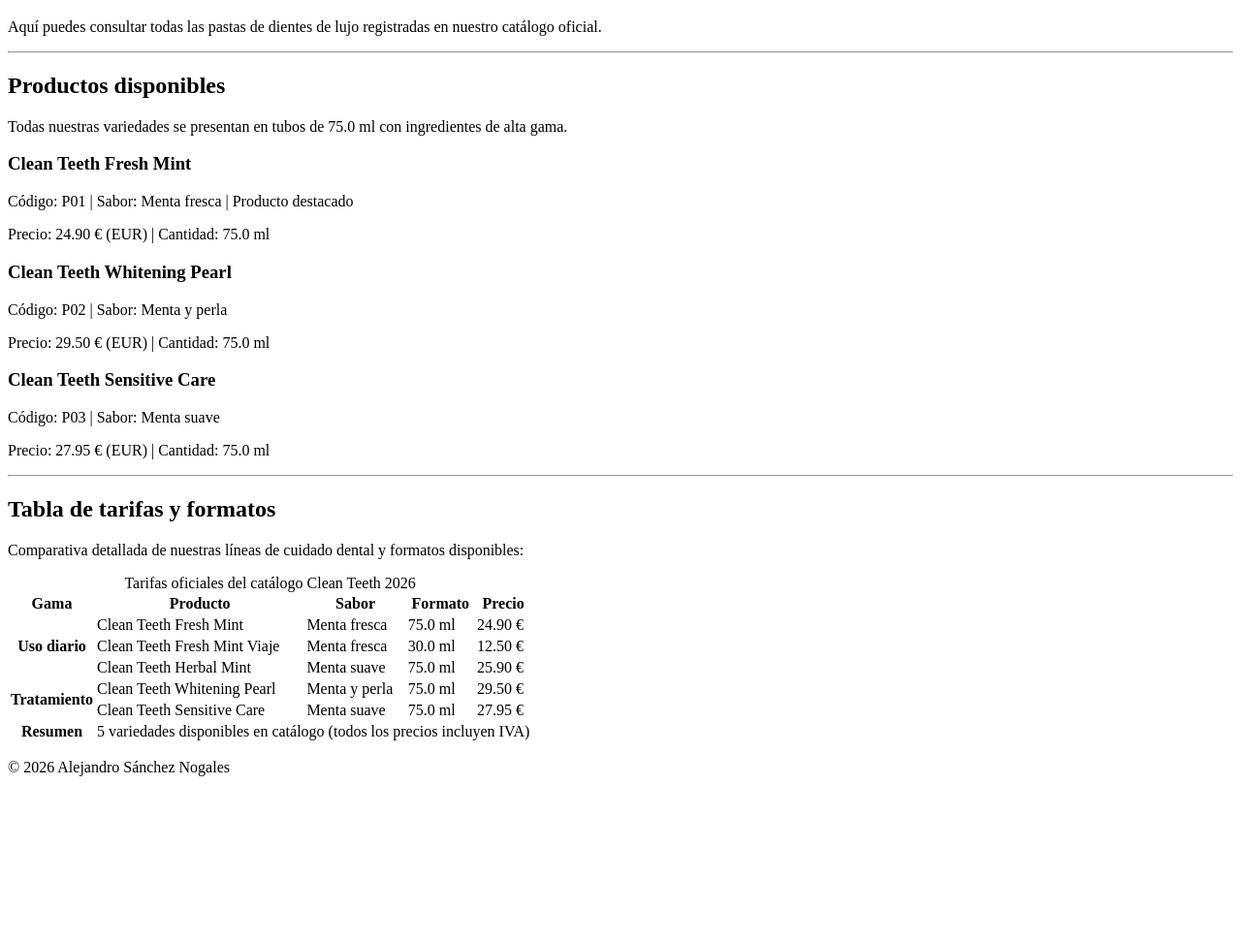
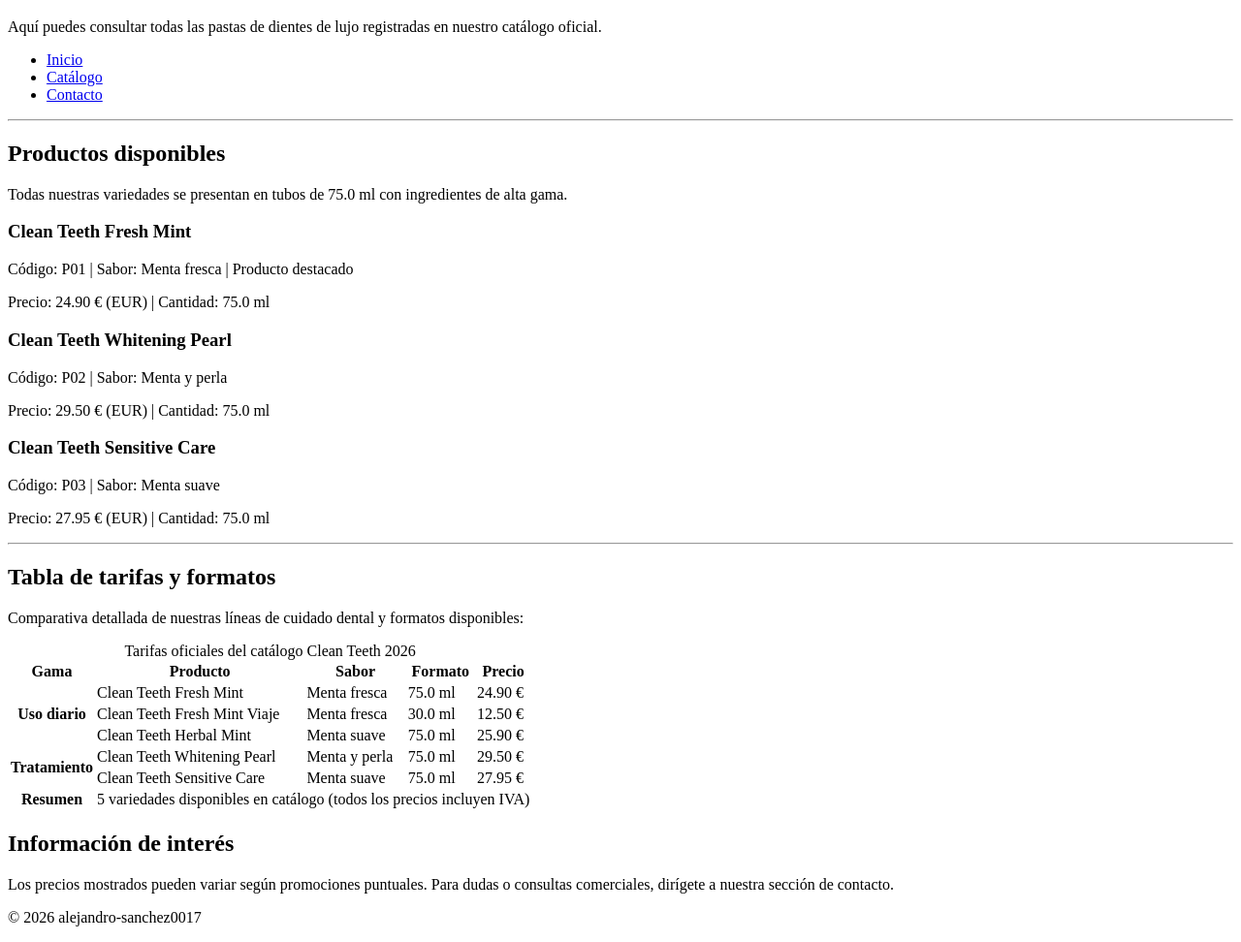
Before and after one commit to alejandro-sanchez0017/Proyecto-Integrador-LM-2026-UD1-UD2, a plain HTML site: page proyecto/catalogo.html in a window 1280 px wide. Shown: the part 61-1033 px from the top of the page at 97% size. Before the commit the page ends 878 px from the top, so only its background shows below. Drawn offline with Linux system fonts and the light colour scheme.

Commit message:
feat: estructura semántica html5 en index y catalogo

```diff
--- a/proyecto/catalogo.html
+++ b/proyecto/catalogo.html
@@ -6,54 +6,62 @@
   <title>Catálogo | Clean Teeth</title>
   <meta name="description" content="Catálogo completo de pastas de dientes de lujo de la marca Clean Teeth.">
   <meta name="keywords" content="catalogo, pastas, menta, perla, sensitive, precios">
-  <meta name="author" content="Alejandro Sánchez Nogales">
+  <!-- Sustituir TU_USUARIO por tu usuario en minúsculas -->
+  <meta name="author" content="alejandro-sanchez0017">
 </head>
 <body>
-  <!-- NAV: aquí irá el menú (UD4) -->
 
-  <!-- Cabecera de catálogo -->
-  <div>
+  <!-- Cabecera de catálogo y menú -->
+  <header>
     <h1>Catálogo de pastas Clean Teeth</h1>
     <p>Aquí puedes consultar todas las pastas de dientes de lujo registradas en nuestro catálogo oficial.</p>
-  </div>
+    <nav>
+      <ul>
+        <li><a href="index.html">Inicio</a></li>
+        <li><a href="catalogo.html">Catálogo</a></li>
+        <li><a href="contacto.html">Contacto</a></li>
+      </ul>
+    </nav>
+  </header>
 
   <hr>
 
-  <!-- Listado de pastas de datos.xml -->
-  <div>
+  <!-- Contenido principal -->
+  <main>
+    <!-- Listado de pastas -->
+    <section>
       <h2>Productos disponibles</h2>
       <p>Todas nuestras variedades se presentan en tubos de 75.0 ml con ingredientes de alta gama.</p>
 
       <!-- Pasta P01 -->
-    <div>
+      <article>
         <h3>Clean Teeth Fresh Mint</h3>
         <p>Código: P01 | Sabor: Menta fresca | Producto destacado</p>
         <p>Precio: 24.90 &euro; (EUR) | Cantidad: 75.0 ml</p>
-    </div>
+      </article>
 
       <!-- Pasta P02 -->
-    <div>
+      <article>
         <h3>Clean Teeth Whitening Pearl</h3>
         <p>Código: P02 | Sabor: Menta y perla</p>
         <p>Precio: 29.50 &euro; (EUR) | Cantidad: 75.0 ml</p>
-    </div>
+      </article>
 
       <!-- Pasta P03 -->
-    <div>
+      <article>
         <h3>Clean Teeth Sensitive Care</h3>
         <p>Código: P03 | Sabor: Menta suave</p>
         <p>Precio: 27.95 &euro; (EUR) | Cantidad: 75.0 ml</p>
-    </div>
-  </div>
+      </article>
+    </section>
 
     <hr>
 
-  <!-- Bloque de tabla comparativa del catálogo -->
-  <div>
+    <!-- Bloque de tabla comparativa -->
+    <section>
       <h2>Tabla de tarifas y formatos</h2>
       <p>Comparativa detallada de nuestras líneas de cuidado dental y formatos disponibles:</p>
 
-    <!-- Tabla con las gamas, sabores, formatos y precios de Clean Teeth -->
       <table>
         <caption>Tarifas oficiales del catálogo Clean Teeth 2026</caption>
         <colgroup>
@@ -110,11 +118,18 @@
           </tr>
         </tfoot>
       </table>
-  </div>
+    </section>
+
+    <!-- Contenido secundario añadido para cumplir con los requisitos -->
+    <aside>
+      <h2>Información de interés</h2>
+      <p>Los precios mostrados pueden variar según promociones puntuales. Para dudas o consultas comerciales, dirígete a nuestra sección de contacto.</p>
+    </aside>
+  </main>
 
   <!-- Pie de página -->
-  <div>
-    <p>&copy; 2026 Alejandro Sánchez Nogales</p>
-  </div>
+  <footer>
+    <p id="alejandro-sanchez0017">&copy; 2026 alejandro-sanchez0017</p>
+  </footer>
 </body>
 </html>
```
Also changed, not shown: proyecto/index.html (+36 -26 lines). Lines whose indentation alone changed are shown as unchanged.
